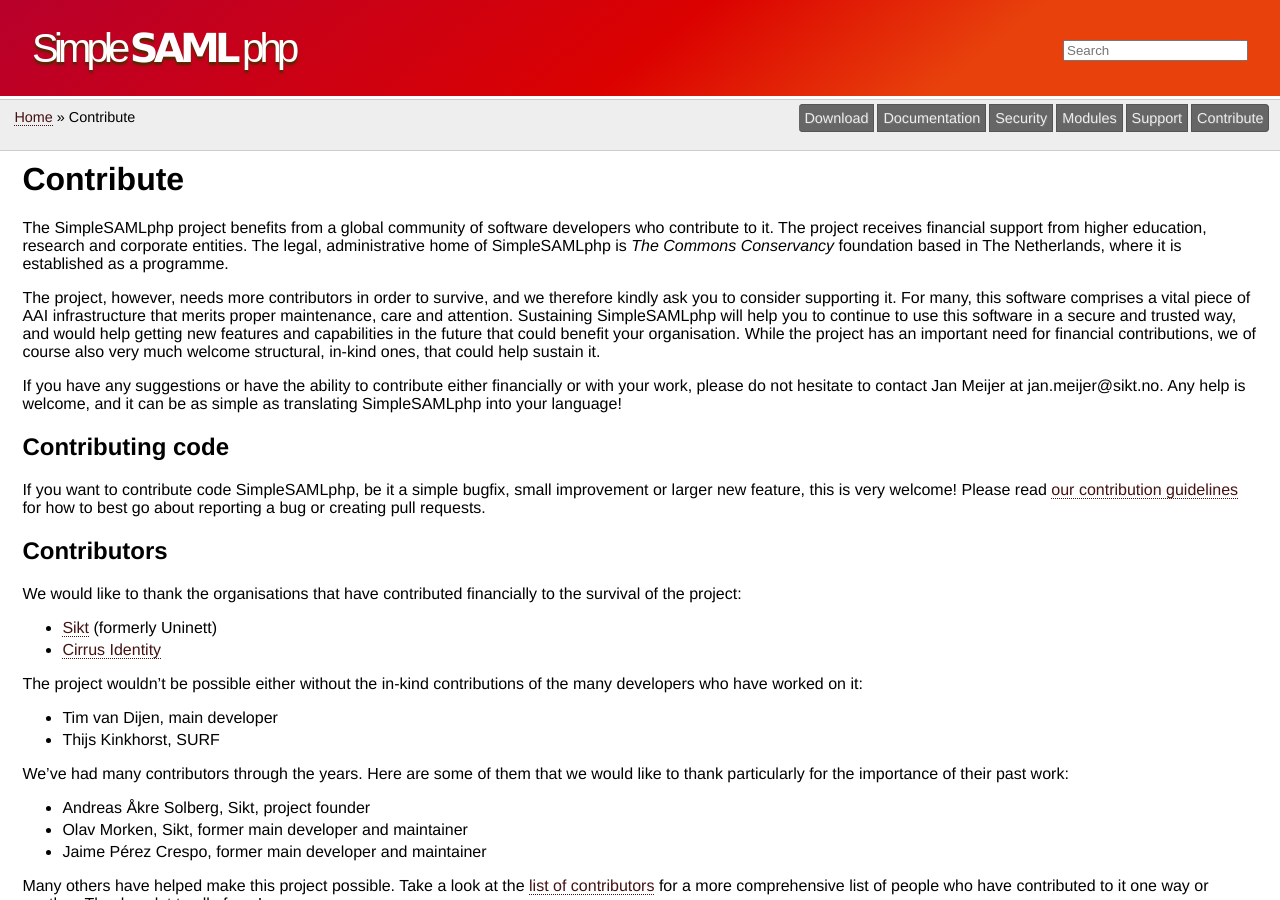
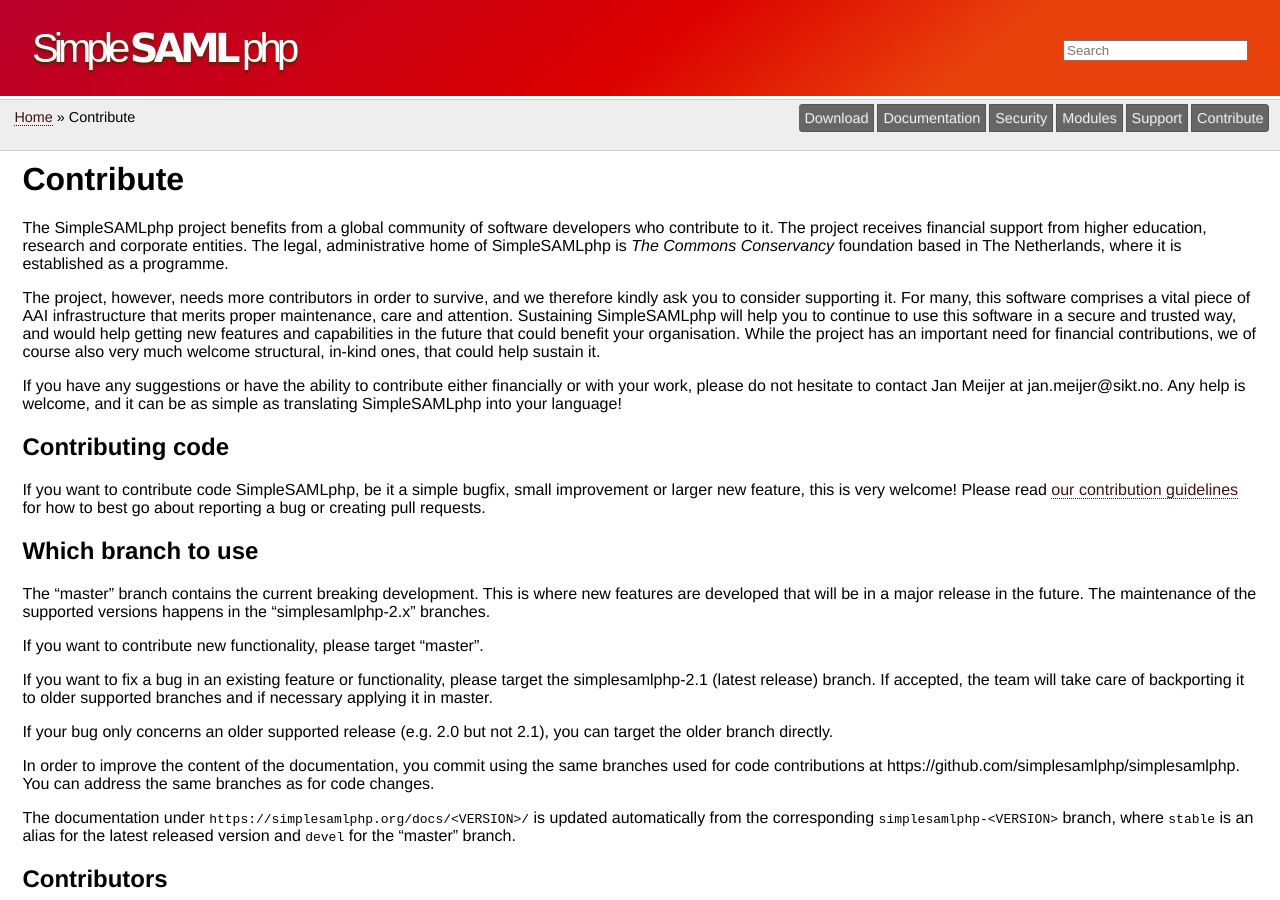
Before and after one commit to simplesamlphp/simplesamlphp.github.io, a Jekyll site: the page built from contrib/index.md, in a window 1280 px wide and 900 px high. Built offline with Jekyll 4.4.1, drawn with Linux system fonts in a browser that asks for light colours.

Commit message:
docs: update contrib with some information on branches for code and docs (#12)
* docs: update contrib with some information on branches for code and docs

* update for documentation updates section

```diff
--- a/contrib/index.md
+++ b/contrib/index.md
@@ -26,6 +26,36 @@
 this is very welcome! Please read
 [our contribution guidelines](https://github.com/simplesamlphp/simplesamlphp/blob/master/CONTRIBUTING.md)
 for how to best go about reporting a bug or creating pull requests.
+
+## Which branch to use
+
+The "master" branch contains the current breaking development. This is
+where new features are developed that will be in a major release in
+the future. The maintenance of the supported versions happens in the
+"simplesamlphp-2.x" branches.
+
+If you want to contribute new functionality, please target "master".
+
+If you want to fix a bug in an existing feature or functionality,
+please target the simplesamlphp-2.1 (latest release) branch. If
+accepted, the team will take care of backporting it to older supported
+branches and if necessary applying it in master.
+
+If your bug only concerns an older supported release (e.g. 2.0 but not
+2.1), you can target the older branch directly.
+
+In order to improve the content of the documentation, you commit using
+the same branches used for code contributions at
+https://github.com/simplesamlphp/simplesamlphp. You can address the
+same branches as for code changes.
+
+The documentation under `https://simplesamlphp.org/docs/<VERSION>/` is
+updated automatically from the corresponding `simplesamlphp-<VERSION>`
+branch, where `stable` is an alias for the latest released version and
+`devel` for the "master" branch.
+
+
+
 
 ## Contributors
 
```
